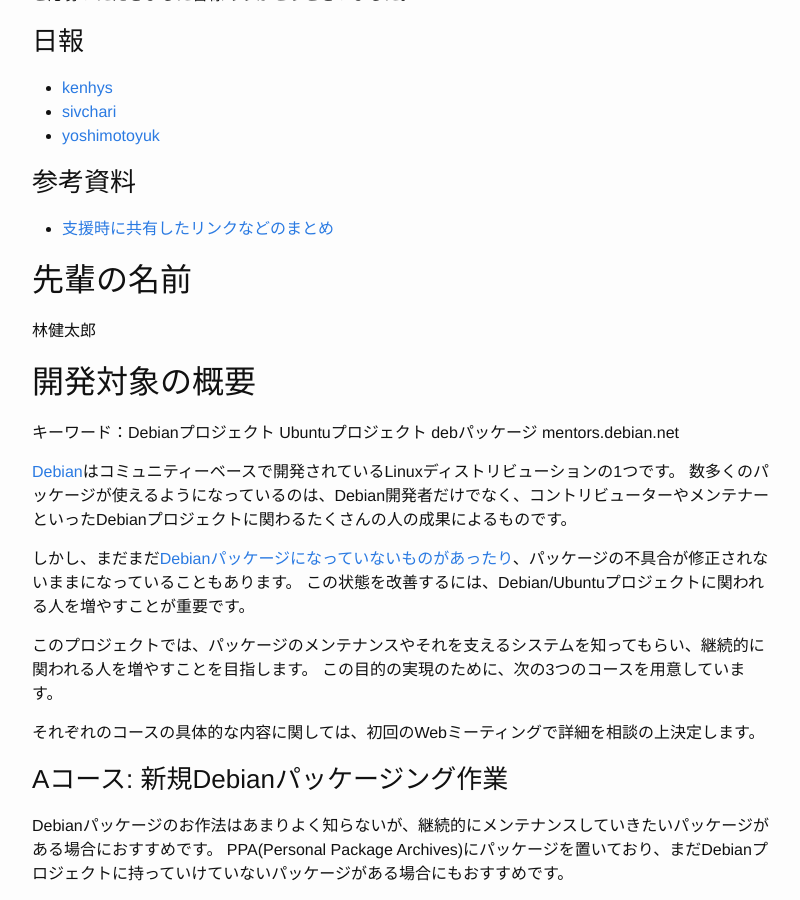
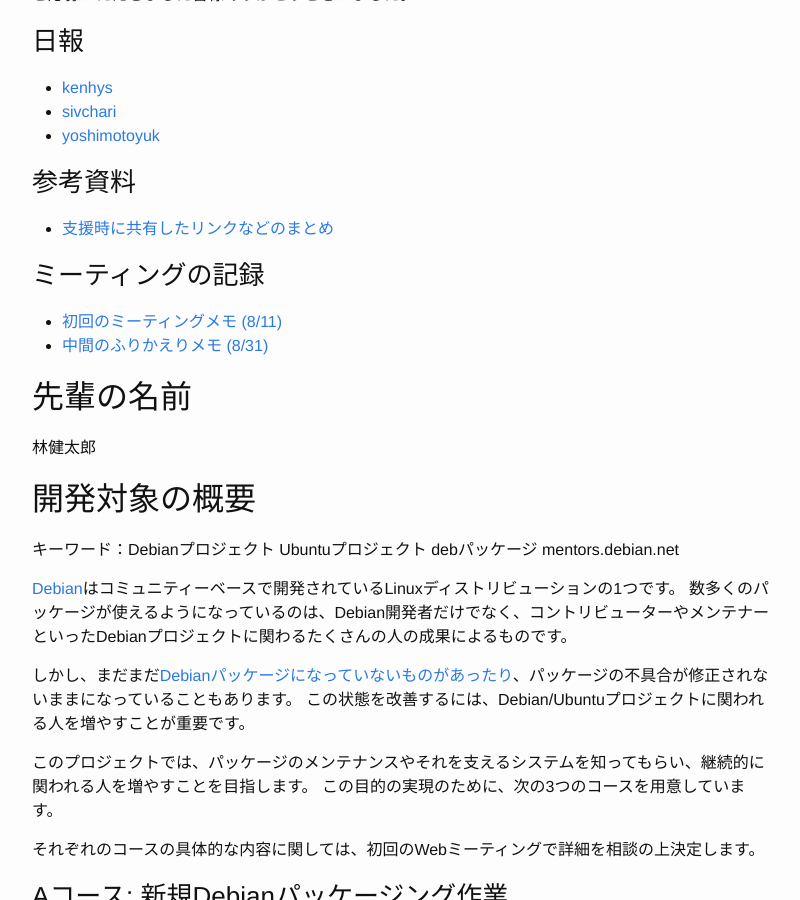
Before and after one commit to oss-gate/on-boarding, a Jekyll site: the page built from proposals/2021-08/kenhys-maintain-debian-packages/index.md, in a window 1280 px wide and 900 px high, scrolled down 310 px. Shown: the whole window, without its empty margins (238-1038 px from the left). Built offline with Jekyll 4.4.1, drawn with Linux system fonts in a browser that asks for light colours; Markdown is read by kramdown in place of the engine named in the settings; comment, search, counter and statistics services are not loaded.

Commit message:
2021-08: add link to meeting memo

```diff
--- a/proposals/2021-08/kenhys-maintain-debian-packages/index.md
+++ b/proposals/2021-08/kenhys-maintain-debian-packages/index.md
@@ -17,6 +17,11 @@ title: debパッケージのメンテナンスやそれを支えるシステム
 ### 参考資料
 
 * [支援時に共有したリンクなどのまとめ]({{ site.baseurl }}{% link proposals/2021-08/kenhys-maintain-debian-packages/references-2021-08.md %})
+
+### ミーティングの記録
+
+* [初回のミーティングメモ (8/11)]({{ site.baseurl }}{% link proposals/2021-08/kenhys-maintain-debian-packages/meeting-2021-08-11.md %})
+* [中間のふりかえりメモ (8/31)]({{ site.baseurl }}{% link proposals/2021-08/kenhys-maintain-debian-packages/meeting-2021-08-31.md %})
 
 ## <span id="mentor">先輩の名前</span>
 
```
